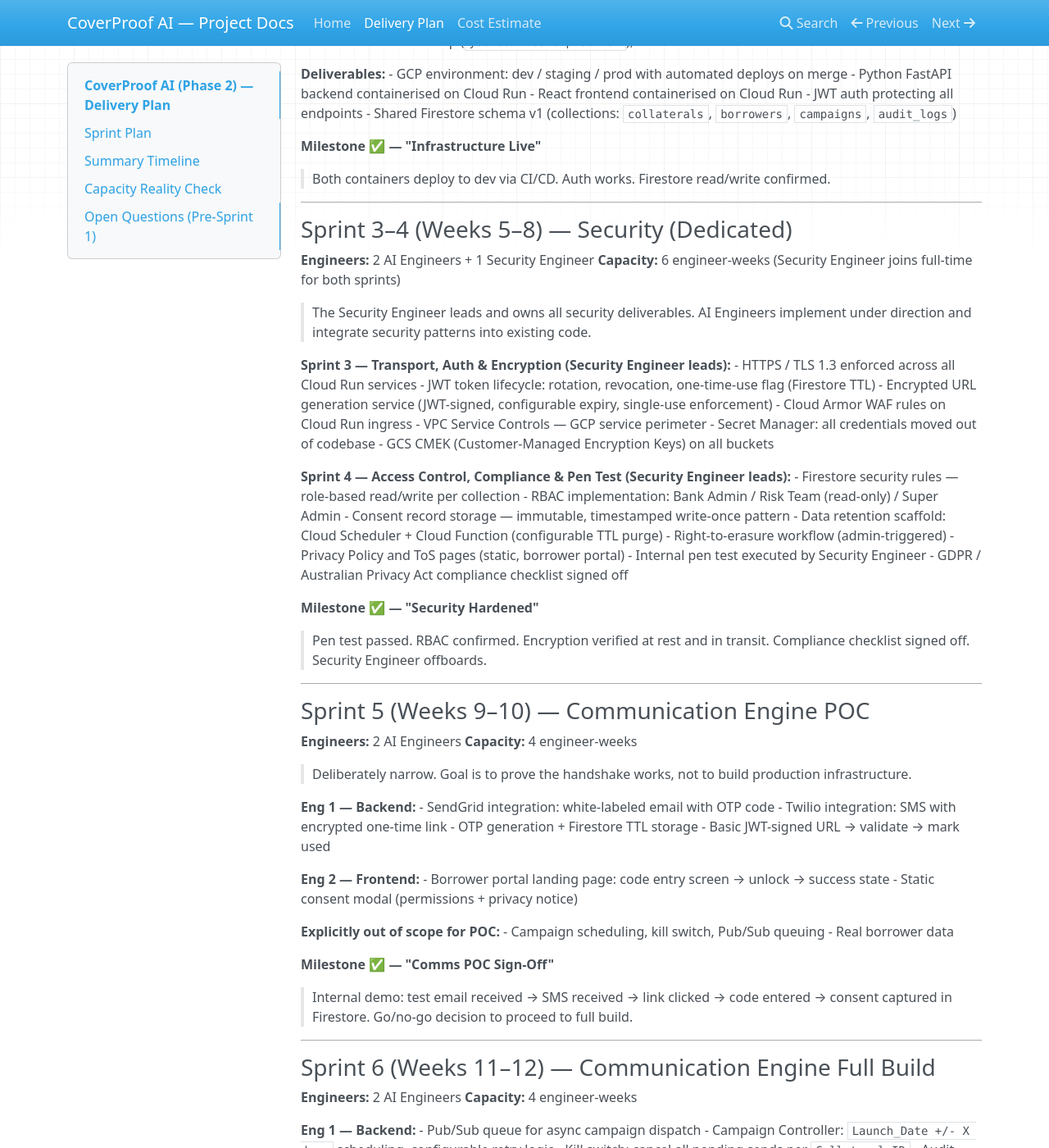
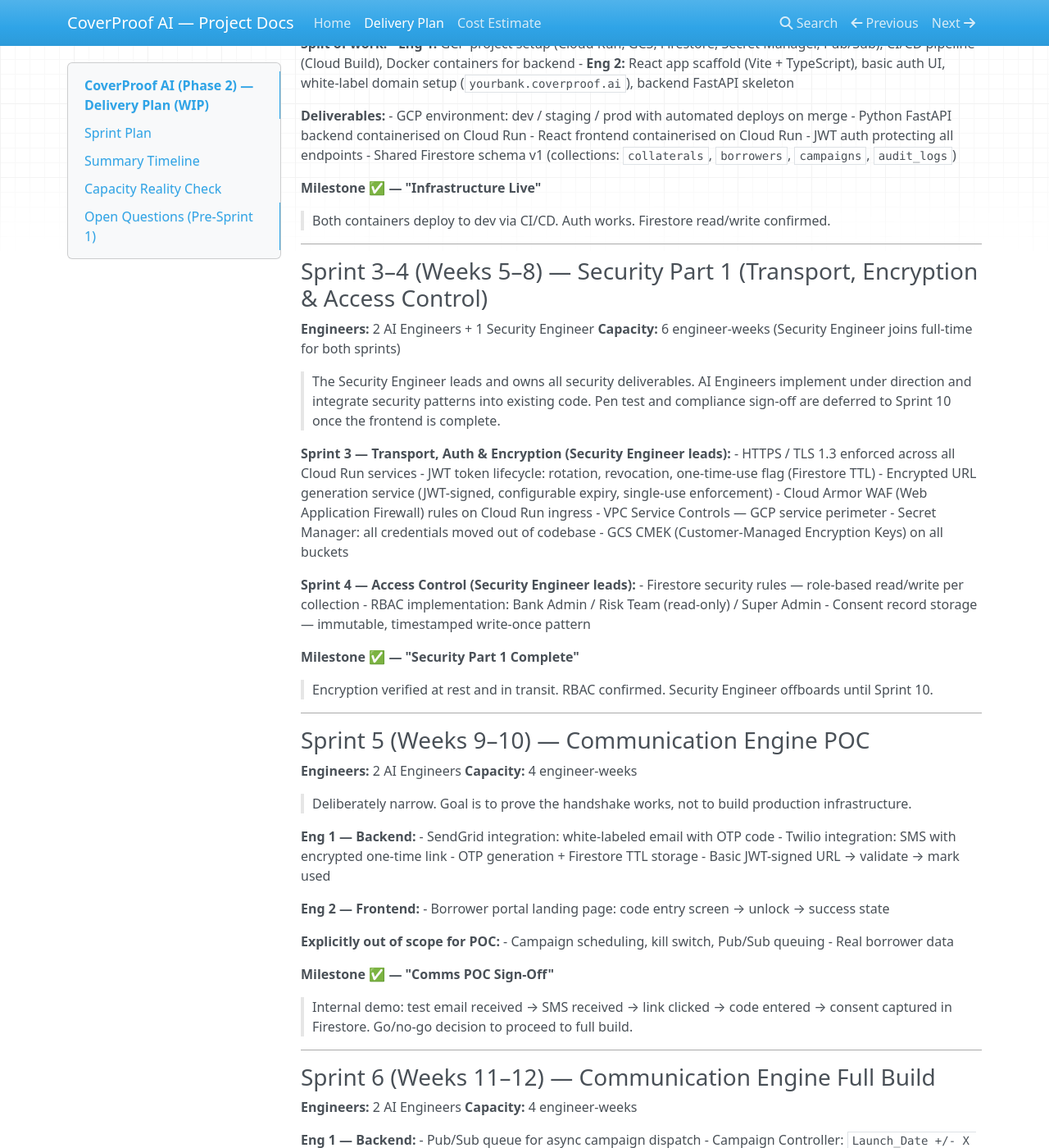
Before and after one commit to coverproof/discovery, an MkDocs documentation site: the page built from docs/coverproof-delivery-plan.md, in a window 1280 px wide and 1400 px high, scrolled down 353 px. Shown: the whole window at 82% size. Built offline with MkDocs 1.6.1, drawn with Linux system fonts in a browser that asks for light colours; nearby versions of some CDN libraries; some of the changed text lies outside the part shown.

Commit message:
del plan update

```diff
--- a/docs/coverproof-delivery-plan.md
+++ b/docs/coverproof-delivery-plan.md
@@ -1,11 +1,10 @@
-# CoverProof AI (Phase 2) — Delivery Plan
+# CoverProof AI (Phase 2) — Delivery Plan (WIP)
 **Stack:** Google Cloud Platform · Cloud Run · React · Python · Firestore · GCS
-**Team:** 2 AI Engineers (full-stack across frontend, backend, AI) · 1 Security Engineer (Sprints 3–4 only)
+**Team:** 2 AI Engineers (full-stack across frontend, backend, AI) · 1 Security Engineer (Sprints 3–4 and Sprint 10)
 
 ---
 
 ## Sprint Plan
-
 
 ### Sprint 1–2 (Weeks 1–4) — Foundation & Infrastructure
 **Engineers:** 2 AI Engineers
@@ -27,33 +26,28 @@
 
 ---
 
-### Sprint 3–4 (Weeks 5–8) — Security (Dedicated)
+### Sprint 3–4 (Weeks 5–8) — Security Part 1 (Transport, Encryption & Access Control)
 **Engineers:** 2 AI Engineers + 1 Security Engineer
 **Capacity:** 6 engineer-weeks (Security Engineer joins full-time for both sprints)
 
-> The Security Engineer leads and owns all security deliverables. AI Engineers implement under direction and integrate security patterns into existing code.
+> The Security Engineer leads and owns all security deliverables. AI Engineers implement under direction and integrate security patterns into existing code. Pen test and compliance sign-off are deferred to Sprint 10 once the frontend is complete.
 
 **Sprint 3 — Transport, Auth & Encryption (Security Engineer leads):**
 - HTTPS / TLS 1.3 enforced across all Cloud Run services
 - JWT token lifecycle: rotation, revocation, one-time-use flag (Firestore TTL)
 - Encrypted URL generation service (JWT-signed, configurable expiry, single-use enforcement)
-- Cloud Armor WAF rules on Cloud Run ingress
+- Cloud Armor WAF (Web Application Firewall) rules on Cloud Run ingress
 - VPC Service Controls — GCP service perimeter
 - Secret Manager: all credentials moved out of codebase
 - GCS CMEK (Customer-Managed Encryption Keys) on all buckets
 
-**Sprint 4 — Access Control, Compliance & Pen Test (Security Engineer leads):**
+**Sprint 4 — Access Control (Security Engineer leads):**
 - Firestore security rules — role-based read/write per collection
 - RBAC implementation: Bank Admin / Risk Team (read-only) / Super Admin
 - Consent record storage — immutable, timestamped write-once pattern
-- Data retention scaffold: Cloud Scheduler + Cloud Function (configurable TTL purge)
-- Right-to-erasure workflow (admin-triggered)
-- Privacy Policy and ToS pages (static, borrower portal)
-- Internal pen test executed by Security Engineer
-- GDPR / Australian Privacy Act compliance checklist signed off
 
-**Milestone ✅ — "Security Hardened"**
-> Pen test passed. RBAC confirmed. Encryption verified at rest and in transit. Compliance checklist signed off. Security Engineer offboards.
+**Milestone ✅ — "Security Part 1 Complete"**
+> Encryption verified at rest and in transit. RBAC confirmed. Security Engineer offboards until Sprint 10.
 
 ---
 
@@ -71,7 +65,6 @@
 
 **Eng 2 — Frontend:**
 - Borrower portal landing page: code entry screen → unlock → success state
-- Static consent modal (permissions + privacy notice)
 
 **Explicitly out of scope for POC:**
 - Campaign scheduling, kill switch, Pub/Sub queuing
@@ -105,13 +98,11 @@
 **Engineers:** 2 AI Engineers
 **Capacity:** 4 engineer-weeks per sprint (8 total)
 
-> This is the most technically complex phase. Engineers work in parallel on parsing and test logic.
-
 **Sprint 7 — Document Parsing & Tests A + C:**
 
-- **Eng 1:** Google Document AI integration (PDF OCR), structured JSON extractor (address, names, interested parties, perils, sum insured, policy dates), GPT-4o fallback for unstructured layouts. Parsed JSON stored in Firestore mapped to `Collateral_ID`.
+- **Eng 1:** Data extraction using Claude, structured JSON extractor using Pydantic approach, LLM Judge using Gemini. Parsed JSON stored in Firestore mapped to `Collateral_ID`.
 - **Eng 2:**
-  - **Test A — Accuracy:** Fuzzy address match (RapidFuzz), name match (token-set ratio), interested party keyword detection. Each sub-test: Pass / Fail / Needs Review + confidence score.
+  - **Test A — Accuracy:** Fuzzy address match (RapidFuzz), name match, interested party keyword detection. Each sub-test: Pass / Fail / Needs Review + confidence score.
   - **Test C — Adequacy:** Coverage ratio `Sum_Insured / MAX(Loan_Balance, Last_Valuation, Rebuild_Cost)`, configurable target, rebuild cost proxy (CoreLogic/Cordell or postcode model), flag ratio < 1.0.
 
 **Sprint 8 — AI Policy Library & Test B + Status Engine:**
@@ -131,11 +122,11 @@
 **Capacity:** 4 engineer-weeks
 
 **Eng 1 — Dashboard core views:**
-- Portfolio Overview: donut/bar chart (% Verified / Pending / Non-Compliant / Inactive), weekly trend
+- Portfolio Overview: bar chart (% Verified / Pending / Non-Compliant / Inactive), weekly trend
 - Gap Alert Panel ("Red Zone"): filterable/sortable table — Collateral_ID, Address, Failure Reason, Coverage Ratio, Last Action Date
 
 **Eng 2 — Export, audit & admin:**
-- Export Module: climate disclosure table (Insured vs. Uninsured by hazard type), CSV + PDF export (APRA APS 220 formatted)
+- Export Module: CSV + PDF export (APRA APS 220 formatted)
 - Audit Trail View: per-borrower timeline, filterable by date / outcome / Collateral_ID
 - Admin Controls Panel: risk appetite config, adequacy target toggle, campaign controller UI, cohort upload history
 - Backend: paginated Firestore query APIs, PDF report generation (WeasyPrint or Puppeteer sidecar)
@@ -145,7 +136,29 @@
 
 ---
 
-### Sprint 10 (Weeks 19–20) — Test Plan & Test Execution
+### Sprint 10 (Weeks 19–20) — Security Part 2 (Pen Test & Compliance)
+**Engineers:** 2 AI Engineers + 1 Security Engineer
+**Capacity:** 6 engineer-weeks (Security Engineer rejoins full-time)
+
+> Pen test and compliance sign-off are performed now that the full application — including frontend — is complete. This ensures all attack surfaces are in scope for testing.
+
+**Security Engineer leads:**
+- Data retention scaffold: Cloud Scheduler + Cloud Function (configurable TTL purge)
+- Privacy Policy and ToS pages (static, borrower portal)
+- Internal pen test executed by Security Engineer across full application stack (frontend + backend + borrower portal)
+- GDPR / Australian Privacy Act compliance checklist signed off
+- Others — to be confirmed by Security Engineer
+
+**AI Engineers — support & remediation:**
+- Implement fixes for any vulnerabilities identified during pen test
+- Integrate data retention and privacy pages into existing application
+
+**Milestone ✅ — "Security Hardened"**
+> Pen test passed. Full application stack tested. Compliance checklist signed off. Security Engineer offboards.
+
+---
+
+### Sprint 11 (Weeks 21–22) — Test Plan & Test Execution
 **Engineers:** 2 AI Engineers
 **Capacity:** 4 engineer-weeks
 
@@ -184,16 +197,15 @@
 
 ---
 
-### Sprint 11 (Weeks 21–22) — Data Ingestion *(Post-Contract Gate)*
+### Sprint 12 (Weeks 23–24) — Data Ingestion *(Post-Contract Gate)*
 **Engineers:** 2 AI Engineers
 **Capacity:** 4 engineer-weeks
 
-> ⚠️ **This sprint does not begin until the bank contract is signed.** If the contract is delayed, Sprint 12 (UAT) shifts accordingly. All prior sprints are fully unblocked — the system runs on synthetic data until this point.
+> ⚠️ **This sprint does not begin until the bank contract is signed.** If the contract is delayed, Sprint 13 (UAT) shifts accordingly. All prior sprints are fully unblocked — the system runs on synthetic data until this point.
 
 **Eng 1 — Backend ingester:**
 - CSV/XLSX ingester with full schema validation against agreed bank fields
-- Pandas/Polars mapping with rejection report (bad rows returned to bank)
-- SFTP receiver if required (Cloud Storage SFTP adapter)
+- Pandas mapping with rejection report (bad rows returned to bank)
 - Delta reconciliation engine wired to live Firestore collections
 
 **Eng 2 — Admin UI + pipeline wiring:**
@@ -233,16 +245,17 @@
 | Sprint | Weeks | Engineers | Focus | Milestone |
 |--------|-------|-----------|-------|-----------|
 | 1–2 | 1–4 | 2 AI | Foundation & Infrastructure | Infrastructure Live |
-| 3–4 | 5–8 | 2 AI + 1 Security | Security (dedicated) | Security Hardened |
+| 3–4 | 5–8 | 2 AI + 1 Security | Security Part 1 — Transport, Encryption & Access Control | Security Part 1 Complete |
 | 5 | 9–10 | 2 AI | Comms POC | POC Sign-Off |
 | 6 | 11–12 | 2 AI | Comms Full Build | Comms Engine Live |
 | 7–8 | 13–16 | 2 AI | AI Verification Engine | Verification Engine Live |
 | 9 | 17–18 | 2 AI | Frontend Build | Frontend Complete |
-| 10 | 19–20 | 2 AI | Test Plan & Execution | Tests Passed |
-| 11 | 21–22 | 2 AI | Data Ingestion *(post-contract)* | Ingestion Live |
-| 12 | 23–26 | 2 AI | UAT, Hardening & Go-Live | Production Go-Live |
+| 10 | 19–20 | 2 AI + 1 Security | Security Part 2 — Pen Test & Compliance | Security Hardened |
+| 11 | 21–22 | 2 AI | Test Plan & Execution | Tests Passed |
+| 12 | 23–24 | 2 AI | Data Ingestion *(post-contract)* | Ingestion Live |
+| 13 | 25–28 | 2 AI | UAT, Hardening & Go-Live | Production Go-Live |
 
-**Total: ~26 weeks** (assuming contract signed by Week 20 at latest)
+**Total: ~28 weeks** (assuming contract signed by Week 22 at latest)
 
 ---
 
@@ -251,22 +264,23 @@
 | Sprint | Eng-Weeks Available | Load Assessment |
 |--------|-------------------|-----------------|
 | 1–2 | 4 | 🟢 Comfortable |
-| 3–4 | 6 (+ Security Eng) | 🟢 Comfortable with Security Eng carrying the load |
+| 3–4 | 6 (+ Security Eng) | 🟢 Comfortable — Security Eng carrying the load |
 | 5 | 4 | 🟡 Tight — scope deliberately limited to POC |
 | 6 | 4 | 🟡 Tight — builds on POC foundation |
-| 7–8 | 8 | 🔴 High risk — most complex sprint. Buffer for OCR/AI edge cases |
+| 7–8 | 8 | 🔴 High risk — most complex sprint. Buffer for AI edge cases |
 | 9 | 4 | 🟡 Tight — parallel dashboard + APIs |
-| 10 | 4 | 🟢 Comfortable — test writing, not net-new build |
-| 11 | 4 | 🟢 Comfortable — schema agreed in advance |
-| 12 | 8 | 🟡 UAT defect volume is the unknown |
+| 10 | 6 (+ Security Eng) | 🟢 Comfortable — Security Eng leading pen test |
+| 11 | 4 | 🟢 Comfortable — test writing, not net-new build |
+| 12 | 4 | 🟢 Comfortable — schema agreed in advance |
+| 13 | 8 | 🟡 UAT defect volume is the unknown |
 
 ---
 
 ## Open Questions (Pre-Sprint 1)
 
-1. **Security Engineer:** Needs to be confirmed before Sprint 3.
-2. **Draft schema agreement:** Can the bank provide a draft field list pre-contract so Sprint 11 prep can happen in parallel?
+1. **Security Engineer:** Needs to be confirmed before Sprint 3. Note: Security Engineer is engaged twice — Sprints 3–4 and Sprint 10.
+2. **Draft schema agreement:** Can the bank provide a draft field list pre-contract so Sprint 12 prep can happen in parallel?
 3. **SMS compliance:** Does existing bank customer consent cover SMS from `verification@yourbank.coverproof.ai`?
 4. **PDS scope:** Which insurers are in scope for the AI Policy Library?
 5. **Data retention:** Full retention for APRA audit, or PII scrub post-acknowledgement?
-6. **Data Processing:** GCP doesnt have any Gemini models with Australia Southeast endpoints, is that going to be a problem for banks?
+6. **Data Processing:** GCP doesn't have any Gemini models with Australia Southeast endpoints — is that going to be a problem for the bank?
```
Also changed, not shown: other parts of docs/coverproof-delivery-plan.md (+3 -3 lines).
